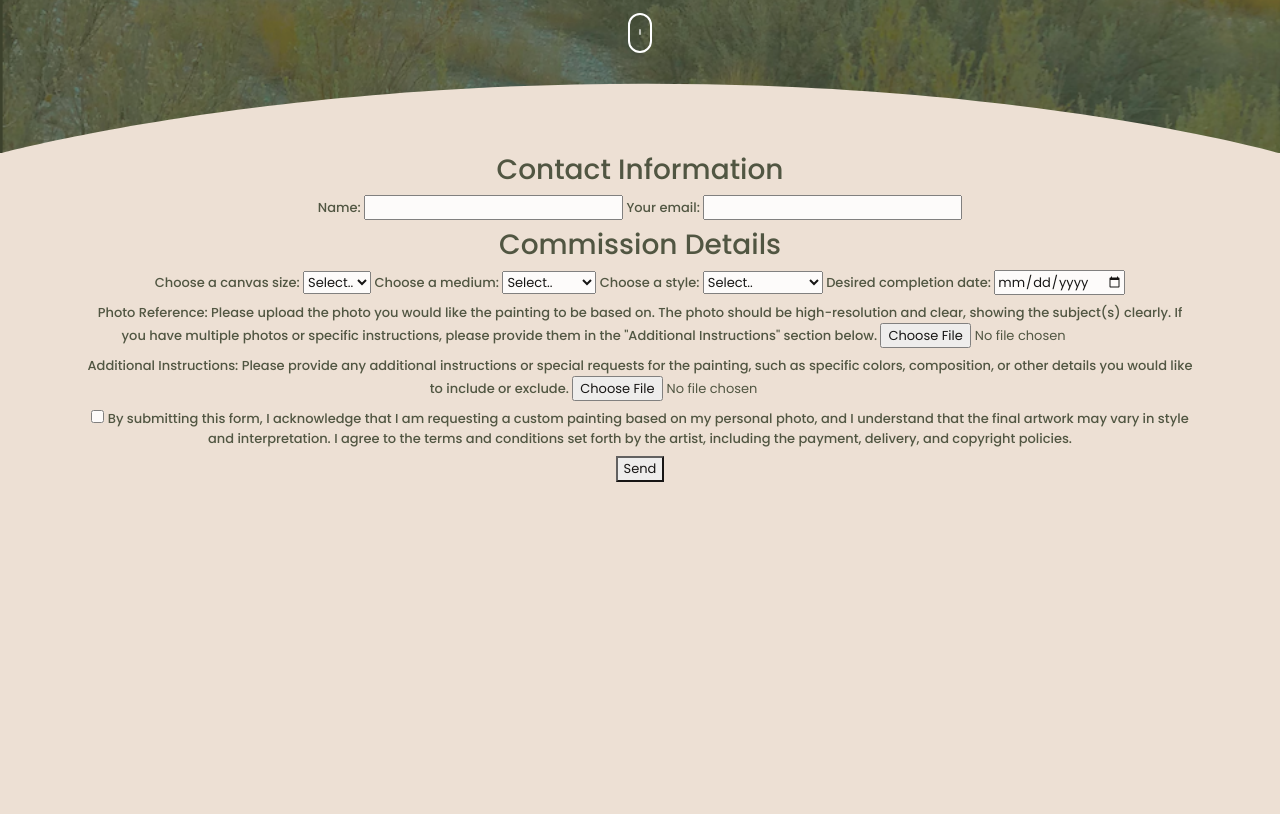
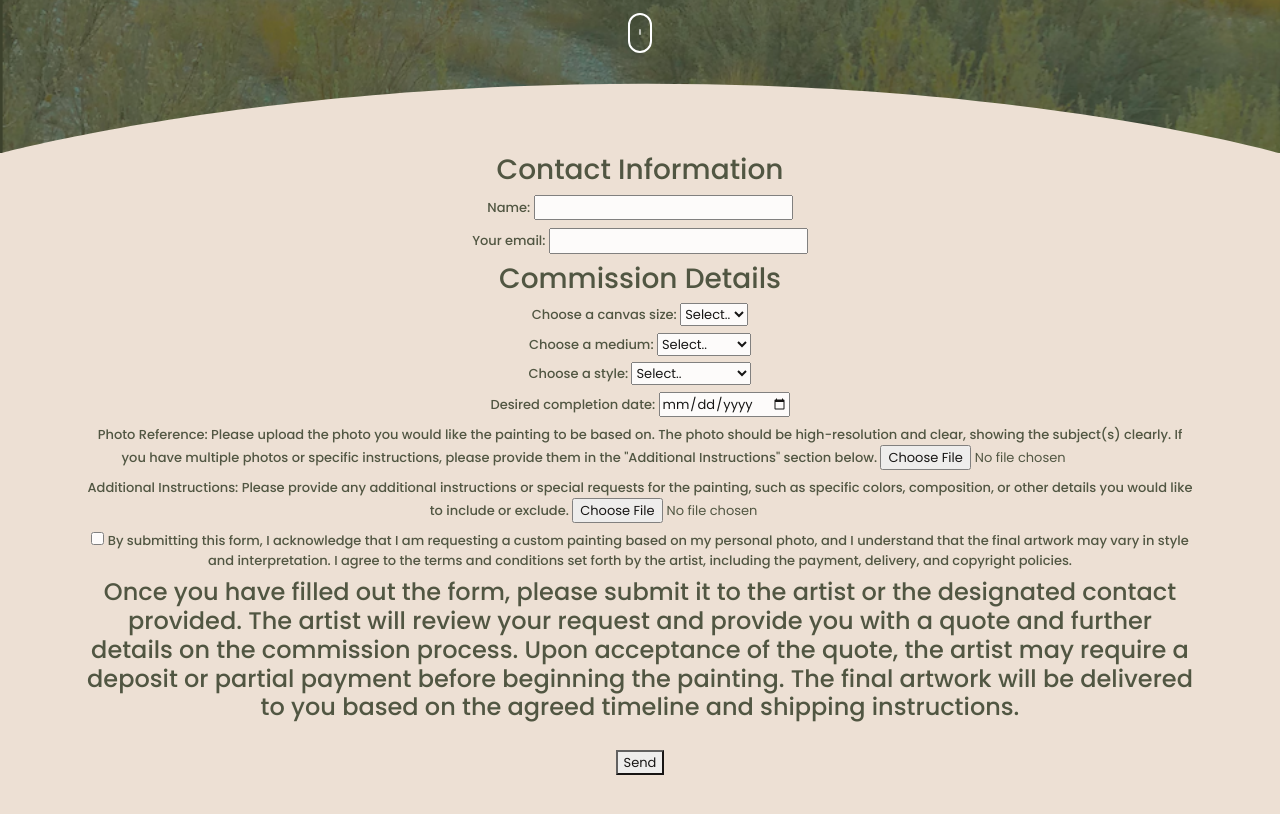
Before and after one commit to gigi193/PeacefulWilderness, a website: page commission.html in a window 1280 px wide. Shown: the part 647-1461 px from the top of the page. Before the commit the page ends 1264 px from the top, so only its background shows below. Drawn offline with Linux system fonts and the light colour scheme.

Commit message:
Update commission.html

```diff
--- a/commission.html
+++ b/commission.html
@@ -70,13 +70,16 @@
                         Name:
                     <input type="text" name="text">
                     </label>
+                    <br>
 
                     <label>
                     Your email:
                     <input type="email" name="email">
                     </label>
+                    <br>
 
                     <h3>Commission Details</h3>
+
 
                     <label for="canvas">Choose a canvas size:</label>
                     <select id="canvas" name="canvas">
@@ -88,6 +91,7 @@
                         <option value="18x24">18x24"</option>
                         <option value="24x36">24x36"</option>
                     </select>
+                    <br>
 
                     <label for="medium">Choose a medium:</label>
                     <select id="medium" name="medium">
@@ -98,6 +102,7 @@
                         <option value="pencil">Pencil</option>
                         <option value="pastel">Pastel</option>
                     </select>
+                    <br>
 
                     <label for="style">Choose a style:</label>
                     <select id="style" name="style">
@@ -106,28 +111,37 @@
                         <option value="Impressionistic">Impressionistic</option>
                         <option value="Abstract">Abstract</option>
                     </select>
+                    <br>
 
                     <label>
                         Desired completion date:
                         <input type="date" name="date">
                     </label>
+                    <br>
 
                     <label>
                         Photo Reference:
                         Please upload the photo you would like the painting to be based on. The photo should be high-resolution and clear, showing the subject(s) clearly. If you have multiple photos or specific instructions, please provide them in the "Additional Instructions" section below.
                         <input type="file" name="upload">
                     </label>
+                    <br>
 
                     <label>
                         Additional Instructions:
                         Please provide any additional instructions or special requests for the painting, such as specific colors, composition, or other details you would like to include or exclude.
                         <input type="file" name="upload">
                     </label>
+                    <br>
 
                     <label>
                         <input type="checkbox" name="checkbox">
                         By submitting this form, I acknowledge that I am requesting a custom painting based on my personal photo, and I understand that the final artwork may vary in style and interpretation. I agree to the terms and conditions set forth by the artist, including the payment, delivery, and copyright policies.
                     </label>
+                    <br>
+
+                    <h4>Once you have filled out the form, please submit it to the artist or the designated contact provided. The artist will review your request and provide you with a quote and further details on the commission process. Upon acceptance of the quote, the artist may require a deposit or partial payment before beginning the painting. The final artwork will be delivered to you based on the agreed timeline and shipping instructions.
+                    </h4>
+                    <br>
 
                     <button type="submit">Send</button>
                     </form>
```
